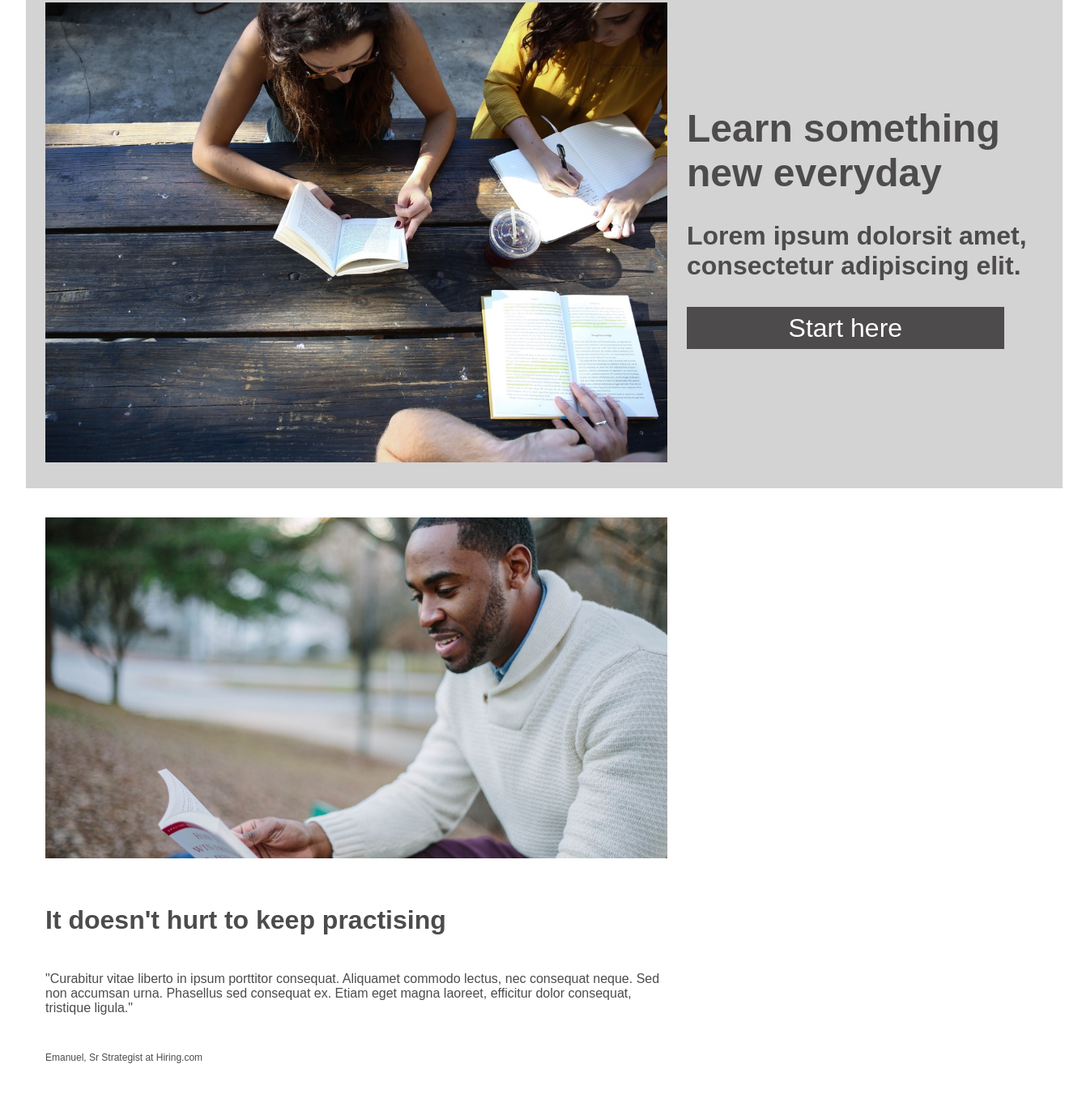
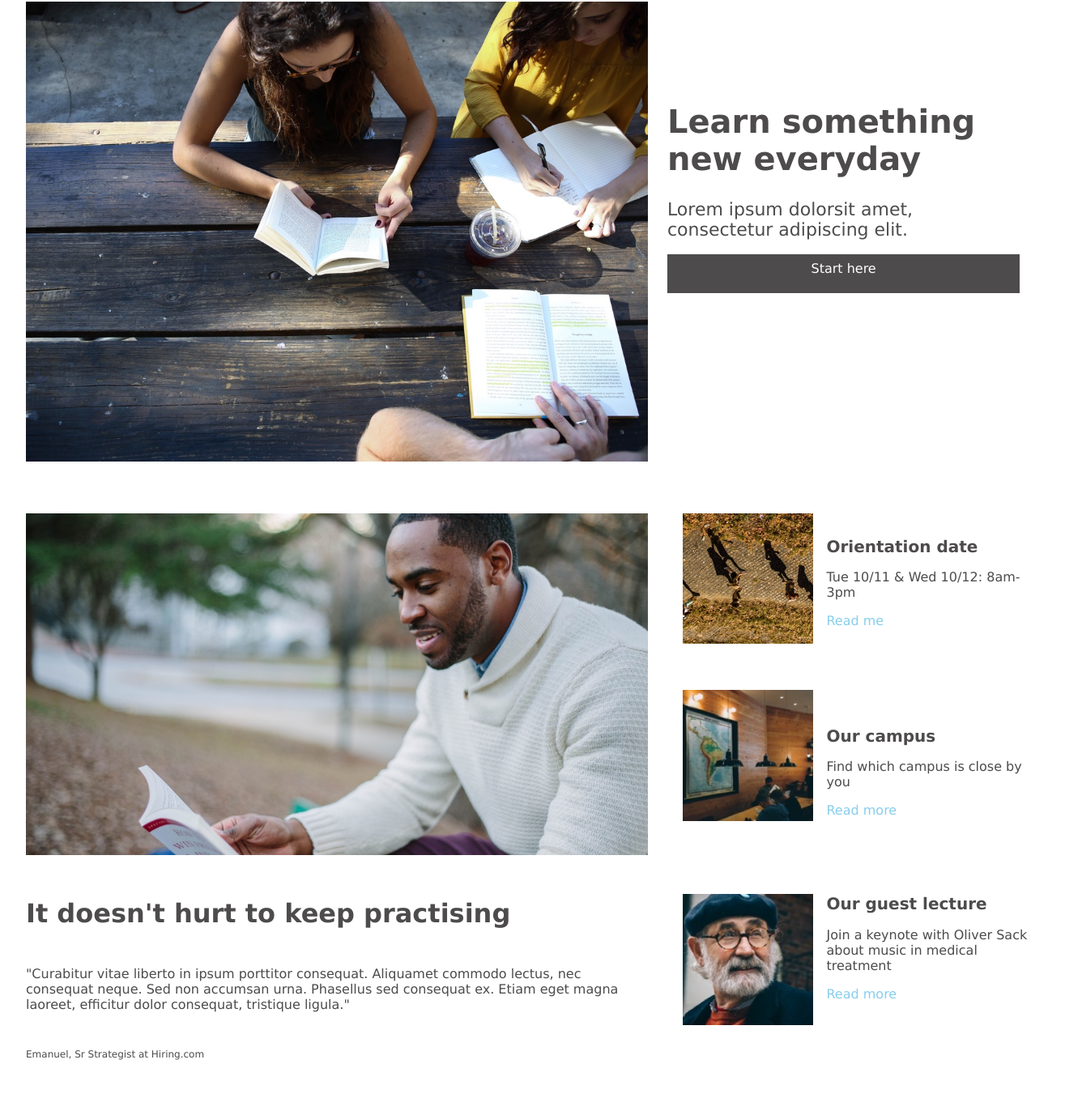
Before and after one commit to UrszulaC/colmar, a plain HTML site: page index.html in a window 1280 px wide. Shown: the part 91-1447 px from the top of the page at 81% size, 1336 px wide, since content can reach past the window. Drawn offline with Linux system fonts and the light colour scheme; files whose address does not match are found by name.

Commit message:
main and aside information added

```diff
--- a/index.html
+++ b/index.html
@@ -27,17 +27,37 @@
               </div>
           </div>
           <div class="information_main">
+
             <img src=/Users/ula/Desktop/Colmar/resources/images/information-main.jpg>
+           <aside class=information>
+            <div class="information_date">
+              <img src=/Users/ula/Desktop/Colmar/resources/images/information-orientation.jpg>
+                <div class="date">
+                <h1>Orientation date</h1>
+                <h2>Tue 10/11 & Wed 10/12: 8am-3pm</h2>
+                <h3>Read me</h3></div>
+            <div class="information_campus">
+              <img src=/Users/ula/Desktop/Colmar/resources/images/information-campus.jpg>
+              <div class="campus">
+              <h1>Our campus</h1>
+                <h2>Find which campus is close by you</h2>
+                <h3>Read more</h3></div>
+           </aside>
             <div class="information_text">
                   <h1>It doesn't hurt to keep practising</h1>
                   <h2>"Curabitur vitae liberto in ipsum porttitor consequat. Aliquamet commodo lectus, nec consequat neque. Sed non accumsan urna. Phasellus sed consequat ex. Etiam eget magna laoreet, efficitur dolor consequat, tristique ligula."</h2>
                   <h3>Emanuel, Sr Strategist at Hiring.com</h3>
             </div>
+            <aside class=information>
+            <div class="information_guest">
+            <img src=/Users/ula/Desktop/Colmar/resources/images/information-guest-lecture.jpg>
+              <div class="guest">
+                <h1>Our guest lecture</h1>
+                <h2>Join a keynote with Oliver Sack about music in medical treatment</h2>
+                <h3>Read more</h3></div>
 
-
-
+              </aside>
           </div>
-
 
 
 
--- a/resources/CSS/style.css
+++ b/resources/CSS/style.css
@@ -1,13 +1,20 @@
 body{
-    font-family: Arial, Helvetica, sans-serif;
+    font-family: Verdana, sans-serif;
     color: #4d4b4b;
     width: 100%;
+    height: auto;
 }
+
+
+<!--header-->
+
+
 .header{
     width: 100%;
     height: 64px;
     padding-right: 24px;
     padding-left: 24px;
+    background-color: white;
 }
 .inner_header{
    display: block;
@@ -41,6 +48,7 @@ body{
 }
 .navigation{
     float: right;
+    padding-right: 24px;
 }
 
 .navigation a{
@@ -51,13 +59,17 @@ body{
    display: table-cell;
    vertical-align: middle;
    font-size: 16px;
-   color:#4d4b4b;
    text-align: center;
 }
+
+
+<!--banner-->
+
+
 .banner{
     background-color: lightgray;
     display: inline-block;
-    width: 100%;
+    width: 60%;
     height: auto;
 }
 .banner img{
@@ -75,44 +87,83 @@ body{
     padding: 128px 24px 128px 0px;
 }
 .inner_banner h1{
-    font-size: 3em;
+    font-size: 40px;
 }
 .inner_banner h2{
-    font-size: 2em;
+    font-size: 22px;
+    font-weight: lighter;
 }
 .inner_banner h3{
     color: white;
-    font-size: 2em;
+    font-size: 16px;
     font-weight: lighter;
     text-align: center;
-    padding: 8px 0px 8px 0px;
+    padding: 8px 16px;
 }
 .button {
     background-color: #4d4b4b;
-    width: 90%;
-    height: 36px;
+    width: auto;
+    height: 32px;
+    padding-right: 72px;
 }
-.information_main{
+<!--information_main-->
+
+.information_main {
+    width: 100%;
+    display: block;
+    height: auto;
+}
+
+.information_main img{
+    padding: 32px 24px;
     width: 60%;
-    height: auto;
-    background-color: white;
-    font-weight: normal;
-    display: inline-block;
-    padding-left: 24px;
-    padding-right: 24px;
+    float: left;
+
 }
-.information_main img{
-    padding: 32px 0px;
-    width: 100%;
+
+
+
+.information {
+    width: 36%;
+    float: right;
 }
+<!--information_date-->
+.information_date {
+    float: left;
+}
+.information_date img{
+    width: 35%;
+    padding: 32px 16px;
+}
+.date {
+    padding: 44px 24px;
+    width: auto;
+
+}
+.date h1{
+    font-weight: bold;
+    font-size: 20px;
+}
+
+.date h2{
+    font-weight: lighter;
+    font-size: 16px;
+}
+.date h3{
+    font-weight: lighter;
+    color: skyblue;
+    font-size: 16px;
+}
+
+
 .information_text{
     text-align: left;
-
+    width: 60%;
+    padding-left: 24px;
+    float: left;
 }
 .information_text h1{
     font-weight: bold;
-
-
 }
 .information_text h2{
     font-weight: normal;
@@ -124,3 +175,68 @@ body{
     font-weight: normal;
     padding: 32px 0px;
 }
+
+<!--information_campus-->
+
+.information_campus {
+  float: left;
+
+}
+.information_campus img{
+    width: 35%;
+    padding: 16px 16px;
+
+}
+
+.campus {
+    padding: 44px 24px;
+    width: auto;
+
+}
+.information_campus h1{
+    font-weight: bold;
+    font-size: 20px;
+}
+
+.information_campus h2{
+    font-weight: lighter;
+    font-size: 16px;
+}
+.information_campus h3{
+    font-weight: lighter;
+    color: skyblue;
+    font-size: 16px;
+}
+
+
+<!--information_guest-->
+
+
+.information_guest{
+    float: left;
+
+}
+.information_guest img{
+    width: 35%;
+    padding: 0px 16px 16px 16px;
+
+}
+
+.guest {
+    padding: auto 24px;
+    width: auto;
+}
+.information_guest h1{
+    font-weight: bold;
+    font-size: 20px;
+}
+
+.information_guest h2{
+    font-weight: lighter;
+    font-size: 16px;
+}
+.information_guest h3{
+    font-weight: lighter;
+    color: skyblue;
+    font-size: 16px;
+}
```
Lines whose indentation alone changed are shown as unchanged.
